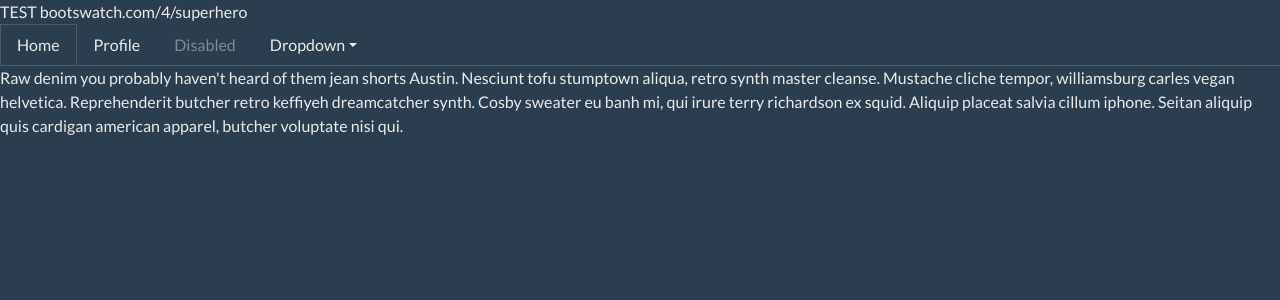
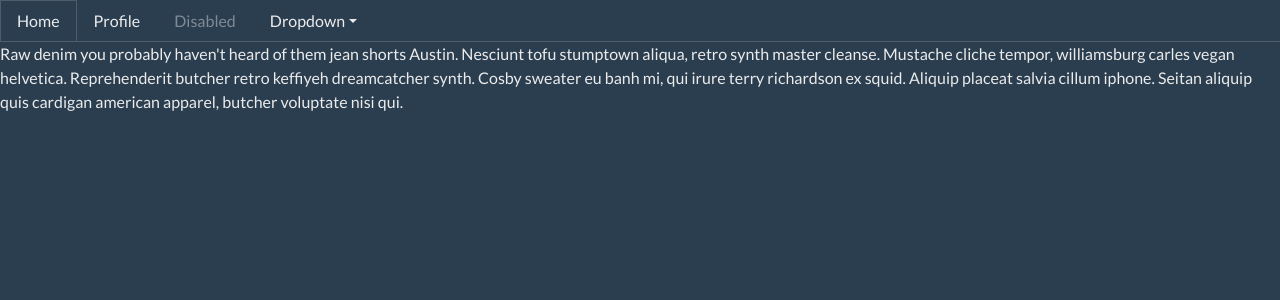
Before and after one commit to Devsaci/Site_VR, a PHP site: page / in a window 1280 px wide. Shown: the top 300 px of the page. Run offline with PHP 8.4, Linux system fonts and the light colour scheme.

Commit message:
Navs Tabs

```diff
--- a/index.php
+++ b/index.php
@@ -8,7 +8,6 @@
 </head>
 <body>
 
-TEST bootswatch.com/4/superhero
 <ul class="nav nav-tabs">
   <li class="nav-item">
     <a class="nav-link active" data-toggle="tab" href="#home">Home</a>
@@ -46,6 +45,7 @@ TEST bootswatch.com/4/superhero
 </div>
 
 
+
 <script src="https://code.jquery.com/jquery-3.5.1.slim.min.js" integrity="sha384-DfXdz2htPH0lsSSs5nCTpuj/zy4C+OGpamoFVy38MVBnE+IbbVYUew+OrCXaRkfj" crossorigin="anonymous"></script>
 <script src="https://cdn.jsdelivr.net/npm/popper.js@1.16.1/dist/umd/popper.min.js" integrity="sha384-9/reFTGAW83EW2RDu2S0VKaIzap3H66lZH81PoYlFhbGU+6BZp6G7niu735Sk7lN" crossorigin="anonymous"></script>
 <script src="https://cdn.jsdelivr.net/npm/bootstrap@4.5.3/dist/js/bootstrap.min.js" integrity="sha384-w1Q4orYjBQndcko6MimVbzY0tgp4pWB4lZ7lr30WKz0vr/aWKhXdBNmNb5D92v7s" crossorigin="anonymous"></script>
```
